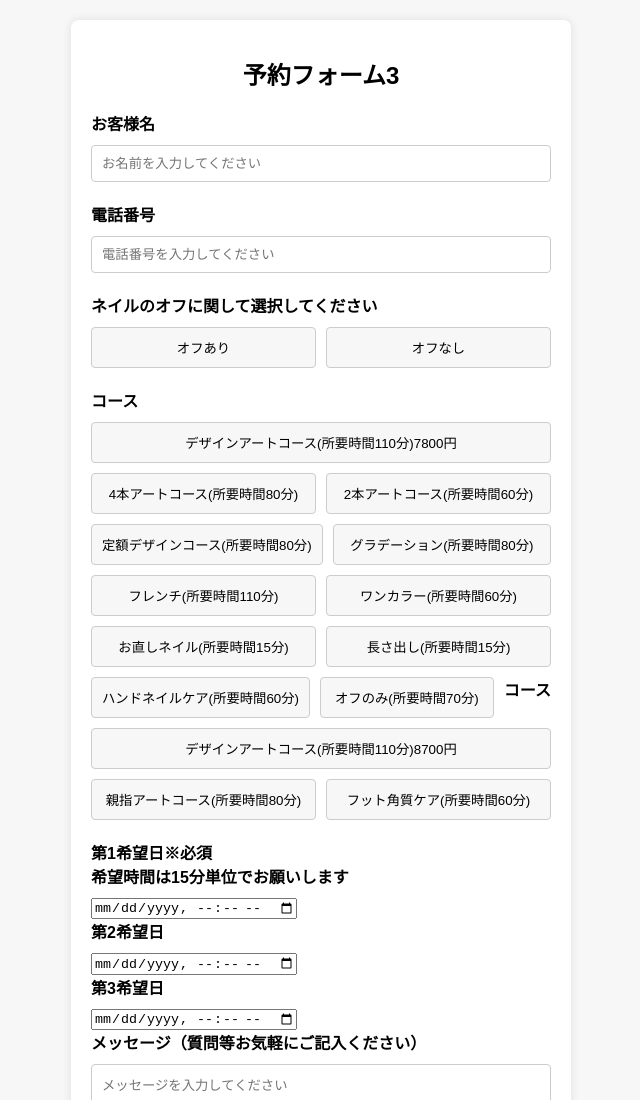
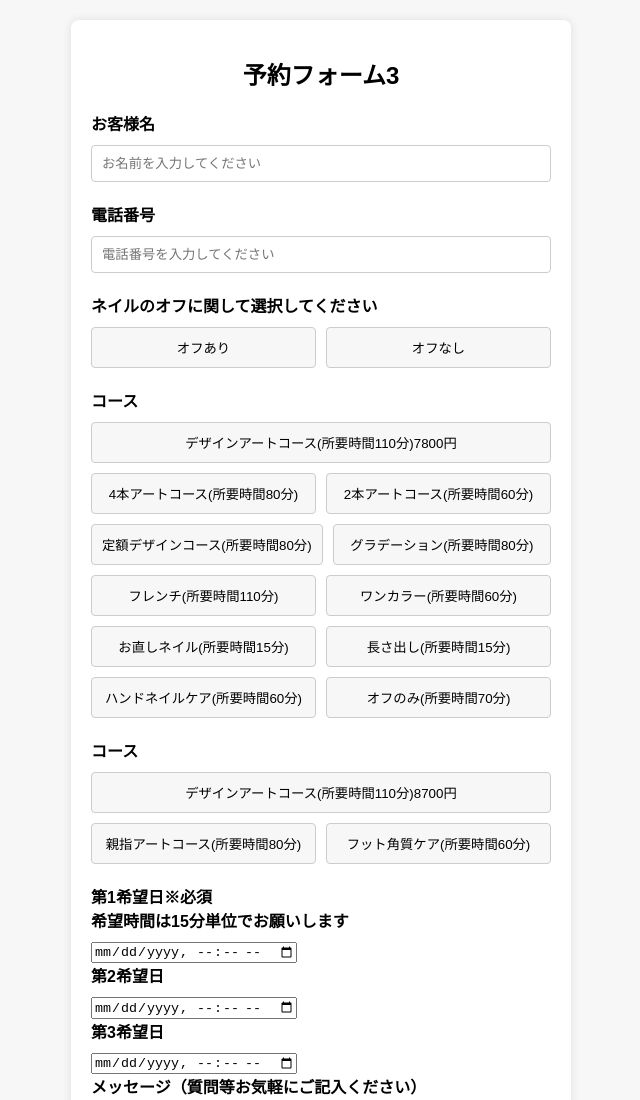
Before and after one commit to officialline0101/princess, a plain HTML site: page index.html in a window 1280 px wide. Shown: the top 1100 px of the page, without its empty margins (319-959 px from the left). Drawn offline with Linux system fonts and the light colour scheme; a script that the page names is missing.

Commit message:
Update index.html

```diff
--- a/index.html
+++ b/index.html
@@ -167,7 +167,10 @@
             <button type="button" onclick="selectSymptom(this)">長さ出し(所要時間15分)</button> <!-- 症状ボタン -->
             <button type="button" onclick="selectSymptom(this)">ハンドネイルケア(所要時間60分)</button> <!-- 症状ボタン -->
             <button type="button" onclick="selectSymptom(this)">オフのみ(所要時間70分)</button> <!-- 症状ボタン -->
+        </div>
+
         <label>コース</label> <!-- 症状のラベル -->
+        <div class="symptoms">
             <button type="button" onclick="selectSymptom(this)">デザインアートコース(所要時間110分)8700円</button> <!-- 症状ボタン -->
             <button type="button" onclick="selectSymptom(this)">親指アートコース(所要時間80分)</button> <!-- 症状ボタン -->
             <button type="button" onclick="selectSymptom(this)">フット角質ケア(所要時間60分)</button> <!-- 症状ボタン -->
```
